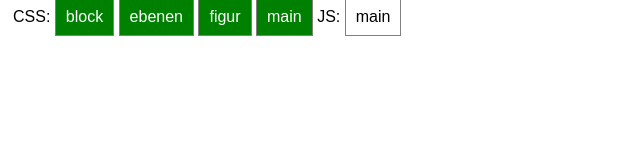
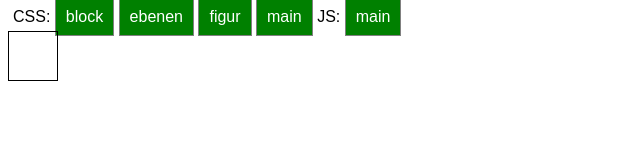
Before and after one commit to oliversteiner/tetris, a plain HTML site: page index.html in a window 1280 px wide. Shown: the whole page, without its empty margins (0-640 px from the left). Drawn offline with Linux system fonts and the light colour scheme.

Commit message:
js verknüpfung test ok

```diff
--- a/css/block.css
+++ b/css/block.css
@@ -2,3 +2,12 @@
 background-color: green;
   color: white;
 }
+
+.block {
+  width: 50px;
+  height: 50px;
+  border: 1px solid black;
+  box-sizing: border-box;
+  position: absolute;
+
+}
--- a/index.html
+++ b/index.html
@@ -10,6 +10,7 @@
 </head>
 
 <body>
+  <!-- display-test -->
 <div class="display-test">
     <!-- CSS -->
     <span>CSS:</span>
@@ -20,9 +21,17 @@
 
     <!-- JS -->
     <span>JS:</span>
-    <span class="test">main</span>
+    <span id="js-main-test" class="test">main</span>
 
 </div>
 
+<!-- block -->
+<div class="block"></div>
+
+<!-- figur -->
+
+
+    <!-- js einbinden -->
+    <script src="js/main.js"></script>
 </body>
 </html>
--- a/js/main.js
+++ b/js/main.js
@@ -1 +1,5 @@
 console.log('main.js');
+var elem_test=document.getElementById('js-main-test');
+console.log(elem_test);
+elem_test.style.backgroundColor = "green";
+elem_test.style.color = "white";
```
